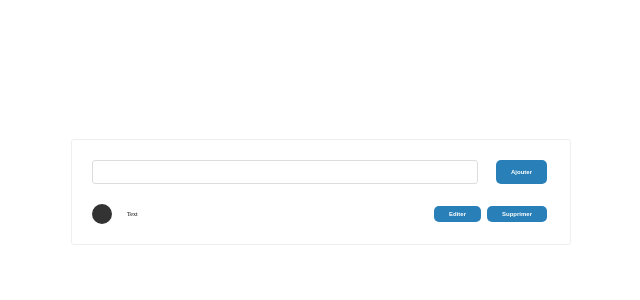
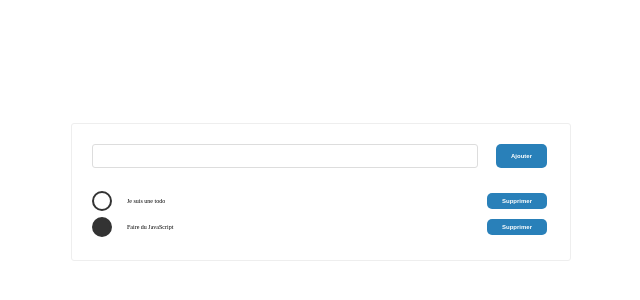
Before and after one commit to Felipebarcon/js-todo-list, a website built with webpack: page src/index.html in a window 1280 px wide. Shown: the part 208-508 px from the top of the page, without its empty margins (319-959 px from the left). Built offline with nearby package versions, Linux system fonts and the light colour scheme.

Commit message:
create li element with js

```diff
--- a/src/index.html
+++ b/src/index.html
@@ -14,6 +14,7 @@
       rel="stylesheet"
       href="style.css"
     >
+    <script defer src="index.js"></script>
     <title>ToDo List</title>
   </head>
   <body>
@@ -23,12 +24,6 @@
         <button>Ajouter</button>
       </form>
       <ul>
-        <li>
-          <span class="todo done"></span>
-          <p>Text</p>
-          <button>Editer</button>
-          <button>Supprimer</button>
-        </li>
       </ul>
     </div>
 
--- a/src/index.js
+++ b/src/index.js
@@ -1 +1,42 @@
 import "./style.css";
+
+const ul = document.querySelector("ul");
+const form = document.querySelector("form");
+const input = document.querySelector("form > input");
+
+form.addEventListener("submit", (e) => {
+  e.preventDefault();
+  const value = input.value;
+  input.value = "";
+});
+
+const todos = [
+  {
+    text: "Je suis une todo",
+    done: false,
+  },
+  {
+    text: "Faire du JavaScript",
+    done: true,
+  },
+];
+
+const displayTodo = () => {
+  const todosNode = todos.map((todo, index) => {
+    return createTodoElement(todo, index);
+  });
+  ul.innerHTML = "";
+  ul.append(...todosNode);
+};
+
+const createTodoElement = (todo, index) => {
+  const li = document.createElement("li");
+  li.innerHTML = `
+    <span class="todo ${todo.done ? "done" : ""}"></span>
+    <p>${todo.text}</p>
+    <button>Supprimer</button>
+  `;
+  return li;
+};
+
+displayTodo();
--- a/src/style.css
+++ b/src/style.css
@@ -60,6 +60,7 @@ li {
 
 li p {
   flex: 1;
+  padding: 1rem 0;
 }
 
 li .todo {
```
